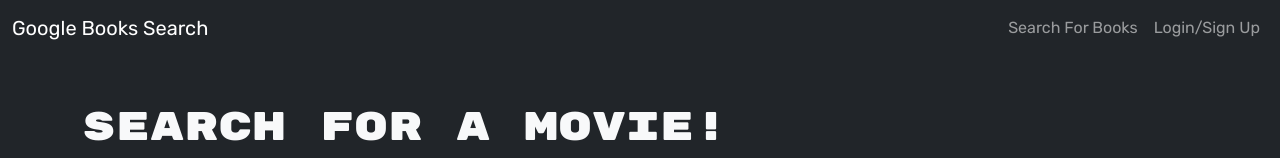
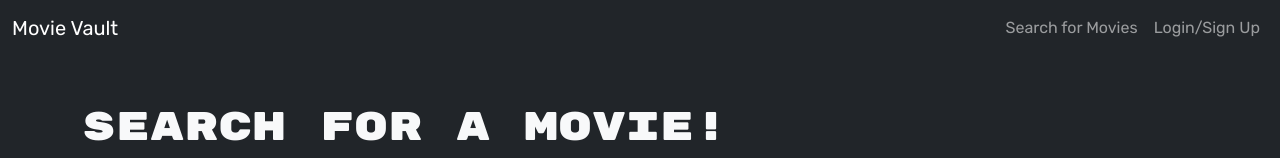
Before and after one commit to nolannaphys/movie-vault, a React (Vite) app in the folder client/: page / in a window 1280 px wide. Shown: the top 158 px of the page. Built offline with nearby package versions, Linux system fonts and the light colour scheme.

Commit message:
Updated nav text to reflect project

```diff
--- a/client/src/components/Navbar.jsx
+++ b/client/src/components/Navbar.jsx
@@ -15,19 +15,19 @@ const AppNavbar = () => {
       <Navbar bg='dark' variant='dark' expand='lg'>
         <Container fluid>
           <Navbar.Brand as={Link} to='/'>
-            Google Books Search
+            Movie Vault
           </Navbar.Brand>
           <Navbar.Toggle aria-controls='navbar' />
           <Navbar.Collapse id='navbar' className='d-flex flex-row-reverse'>
             <Nav className='ml-auto d-flex'>
               <Nav.Link as={Link} to='/'>
-                Search For Books
+                Search for Movies
               </Nav.Link>
               {/* if user is logged in show saved books and logout */}
               {Auth.loggedIn() ? (
                 <>
                   <Nav.Link as={Link} to='/saved'>
-                    See Your Books
+                    My Movies
                   </Nav.Link>
                   <Nav.Link onClick={Auth.logout}>Logout</Nav.Link>
                 </>
```
